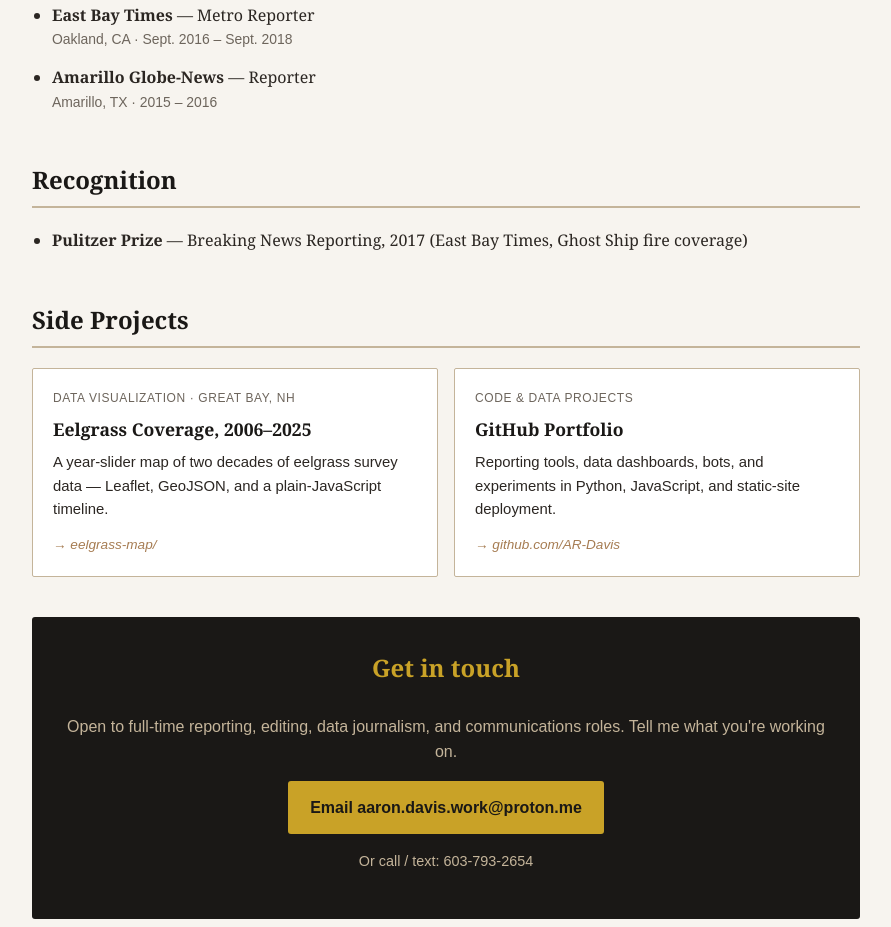
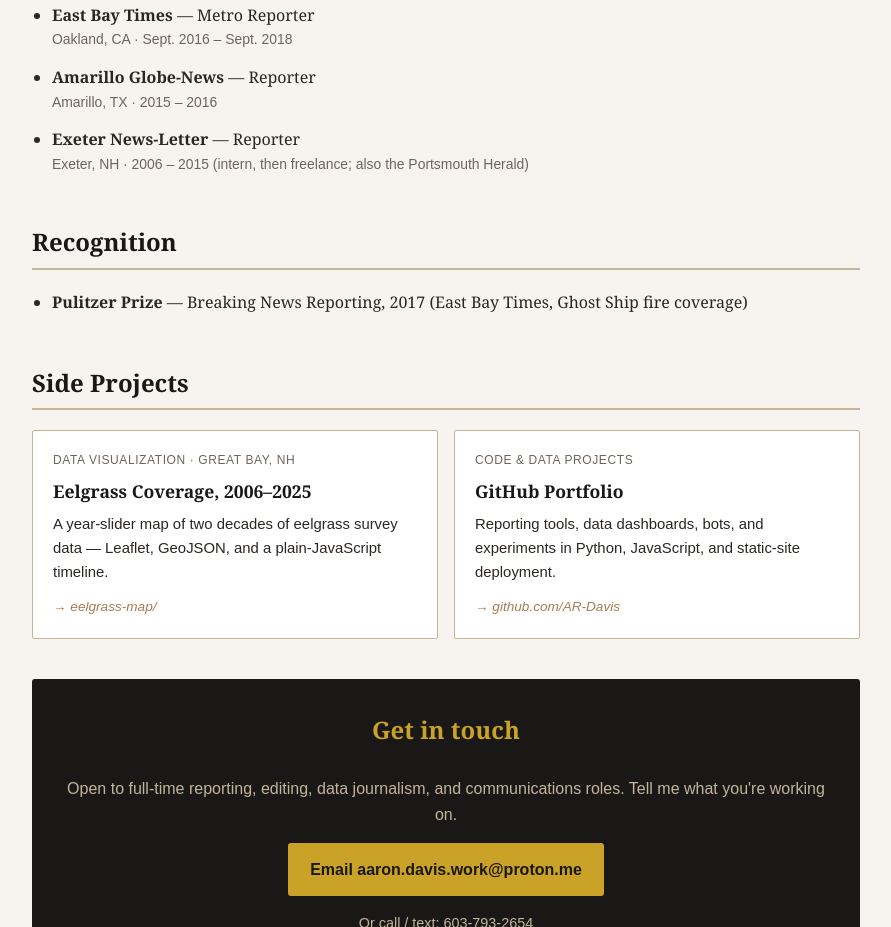
Before and after one commit to AR-Davis/aaronrdavis-news, a website: page index.html in a window 1280 px wide. Shown: the part 2175-3102 px from the top of the page, without its empty margins (194-1085 px from the left). Drawn offline with Linux system fonts and the light colour scheme.

Commit message:
site: add Exeter News-Letter to Experience

```diff
--- a/index.html
+++ b/index.html
@@ -378,6 +378,10 @@
         <span class="role">Amarillo Globe-News</span> — Reporter
         <div class="role-meta">Amarillo, TX · 2015 – 2016</div>
       </li>
+      <li>
+        <span class="role">Exeter News-Letter</span> — Reporter
+        <div class="role-meta">Exeter, NH · 2006 – 2015 (intern, then freelance; also the Portsmouth Herald)</div>
+      </li>
     </ul>
 
     <h2>Recognition</h2>
```
